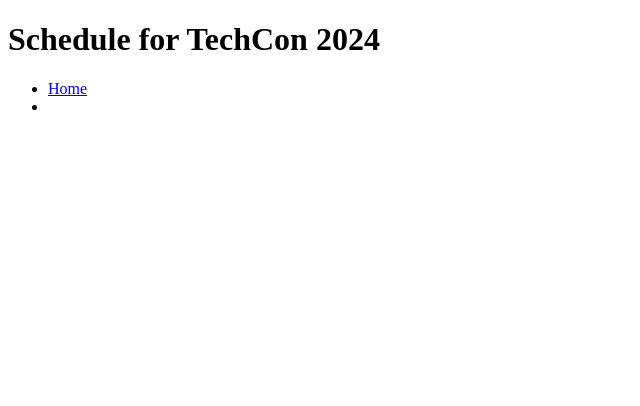
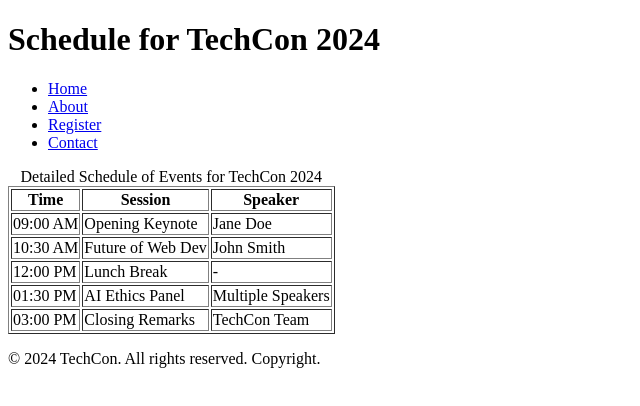
Before and after one commit to Immah94311/TechCon_HTML, a plain HTML site: page techcon_website/schedule.html in a window 1280 px wide. Shown: the whole page, without its empty margins (0-640 px from the left). Drawn offline with Linux system fonts and the light colour scheme.

Commit message:
Add schedule.html for TechCon 2024 homepage

```diff
--- a/techcon_website/schedule.html
+++ b/techcon_website/schedule.html
@@ -12,4 +12,58 @@
     <nav>
       <ul>
         <li><a href="index.html">Home</a></li>
-        <li><a href=
+        <li><a href="about.html">About</a></li>
+        <li><a href="register.html">Register</a></li>
+        <li><a href="contact.html">Contact</a></li>
+      </ul>
+    </nav>
+  </header>
+
+  <!-- Main Content -->
+  <main>
+    <table border="1">
+      <caption>Detailed Schedule of Events for TechCon 2024</caption>
+      <thead>
+        <tr>
+          <th scope="col">Time</th>
+          <th scope="col">Session</th>
+          <th scope="col">Speaker</th>
+        </tr>
+      </thead>
+      <tbody>
+        <tr>
+          <td>09:00 AM</td>
+          <td>Opening Keynote</td>
+          <td>Jane Doe</td>
+        </tr>
+        <tr>
+          <td>10:30 AM</td>
+          <td>Future of Web Dev</td>
+          <td>John Smith</td>
+        </tr>
+        <tr>
+          <td>12:00 PM</td>
+          <td>Lunch Break</td>
+          <td>-</td>
+        </tr>
+        <tr>
+          <td>01:30 PM</td>
+          <td>AI Ethics Panel</td>
+          <td>Multiple Speakers</td>
+        </tr>
+        <tr>
+          <td>03:00 PM</td>
+          <td>Closing Remarks</td>
+          <td>TechCon Team</td>
+        </tr>
+      </tbody>
+    </table>
+  </main>
+
+  <!-- Footer -->
+  <footer>
+    <p>&copy; 2024 TechCon. All rights reserved. Copyright.</p>
+  </footer>
+
+</body>
+</html>
```
